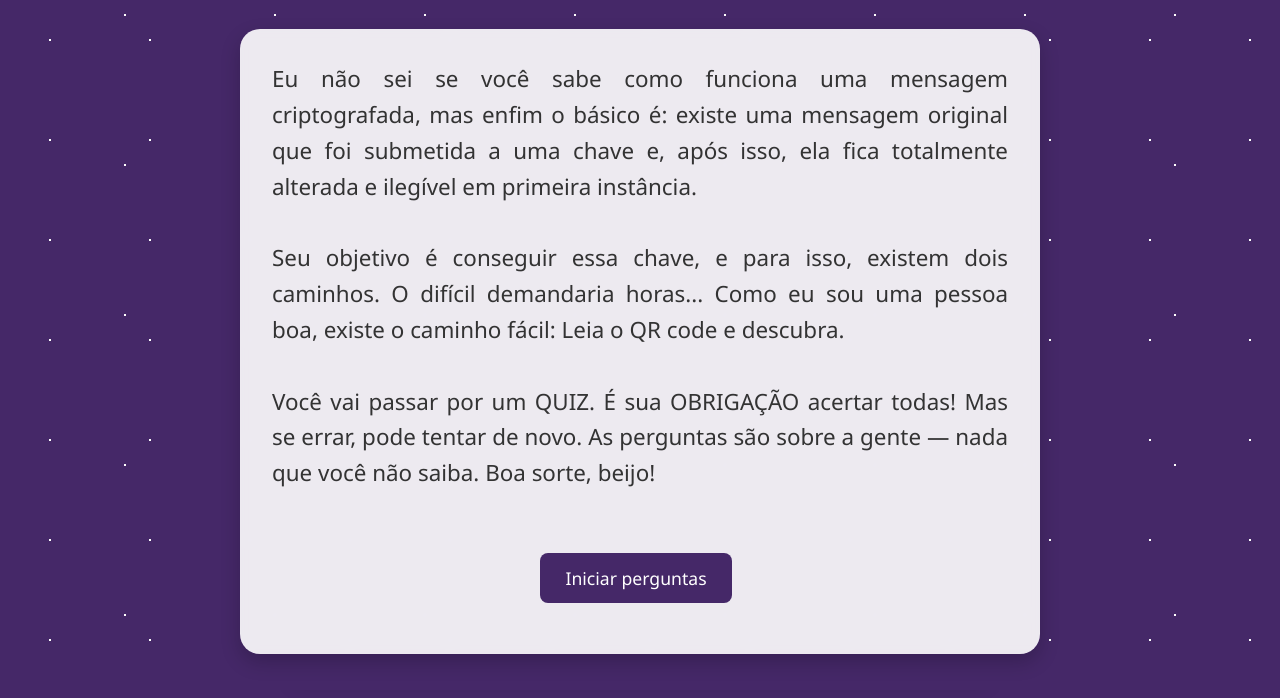
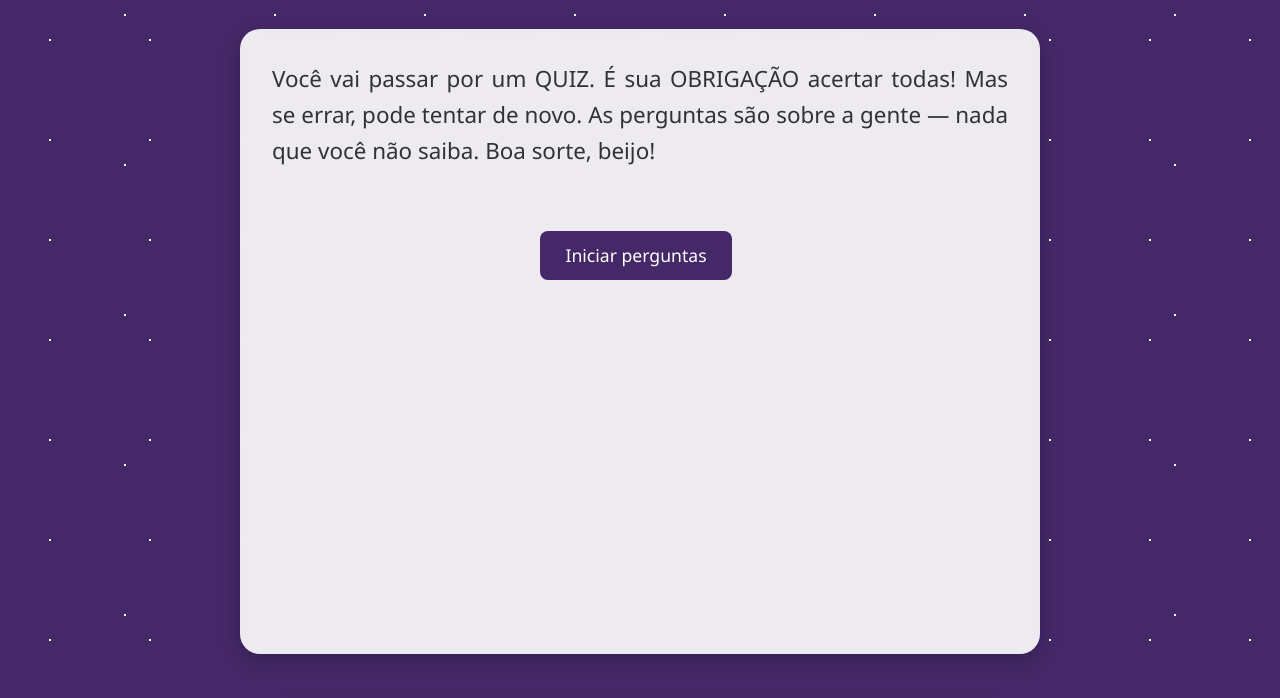
Before and after one commit to Ferns00/Quiz-do-Bodeiro, a plain HTML site: page index.html in a window 1280 px wide. Shown: the part 110-808 px from the top of the page. Drawn offline with Linux system fonts and the light colour scheme.

Commit message:
Update index.html

```diff
--- a/index.html
+++ b/index.html
@@ -16,10 +16,6 @@
         <h1 class="titulo">Quiz do Bodeiro</h1>
         <div class="quadro">
         <h3>
-            Eu não sei se você sabe como funciona uma mensagem criptografada, mas enfim o básico é: existe uma mensagem original que foi submetida a uma chave e, após isso, ela fica totalmente alterada e ilegível em primeira instância.
-            <br><br>
-            Seu objetivo é conseguir essa chave, e para isso, existem dois caminhos. O difícil demandaria horas... Como eu sou uma pessoa boa, existe o caminho fácil: Leia o QR code e descubra.
-            <br><br>
             Você vai passar por um QUIZ. É sua OBRIGAÇÃO acertar todas! Mas se errar, pode tentar de novo. As perguntas são sobre a gente — nada que você não saiba. Boa sorte, beijo!
         </h3>
         <br>
```
